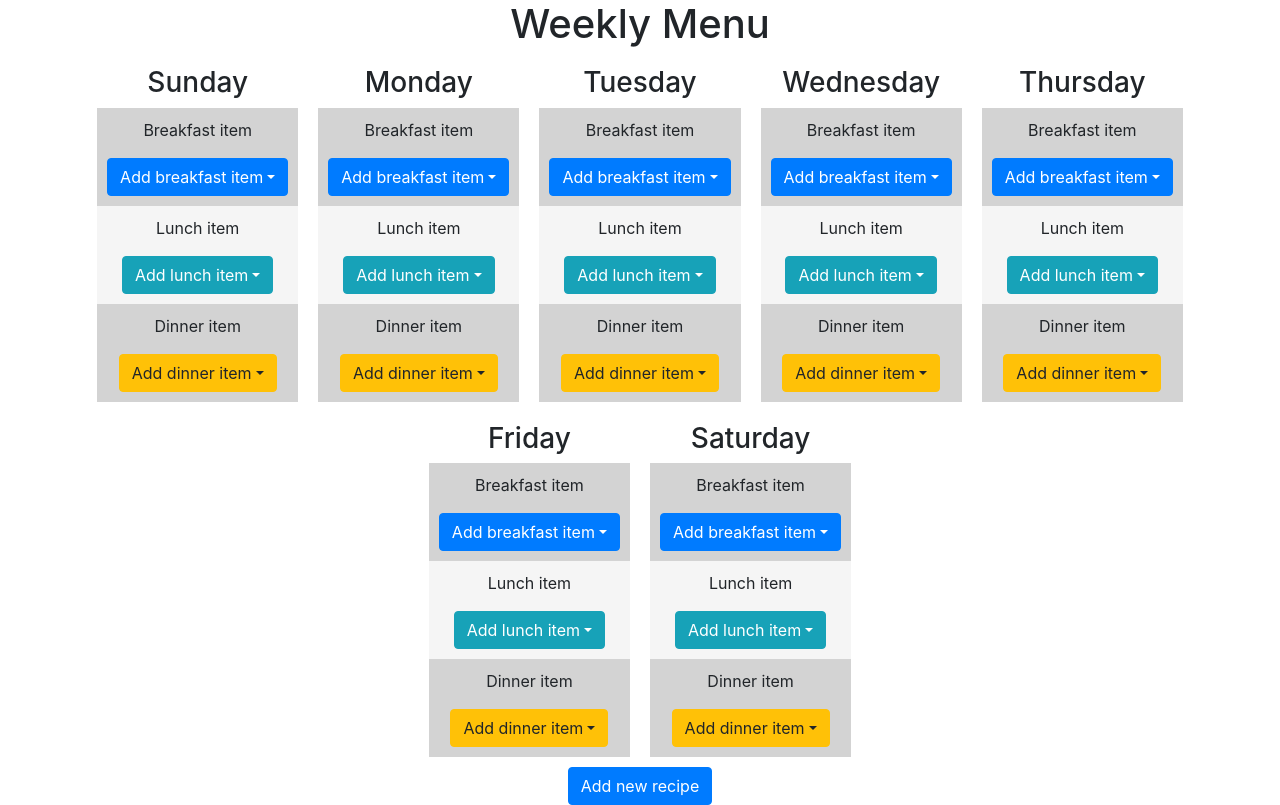
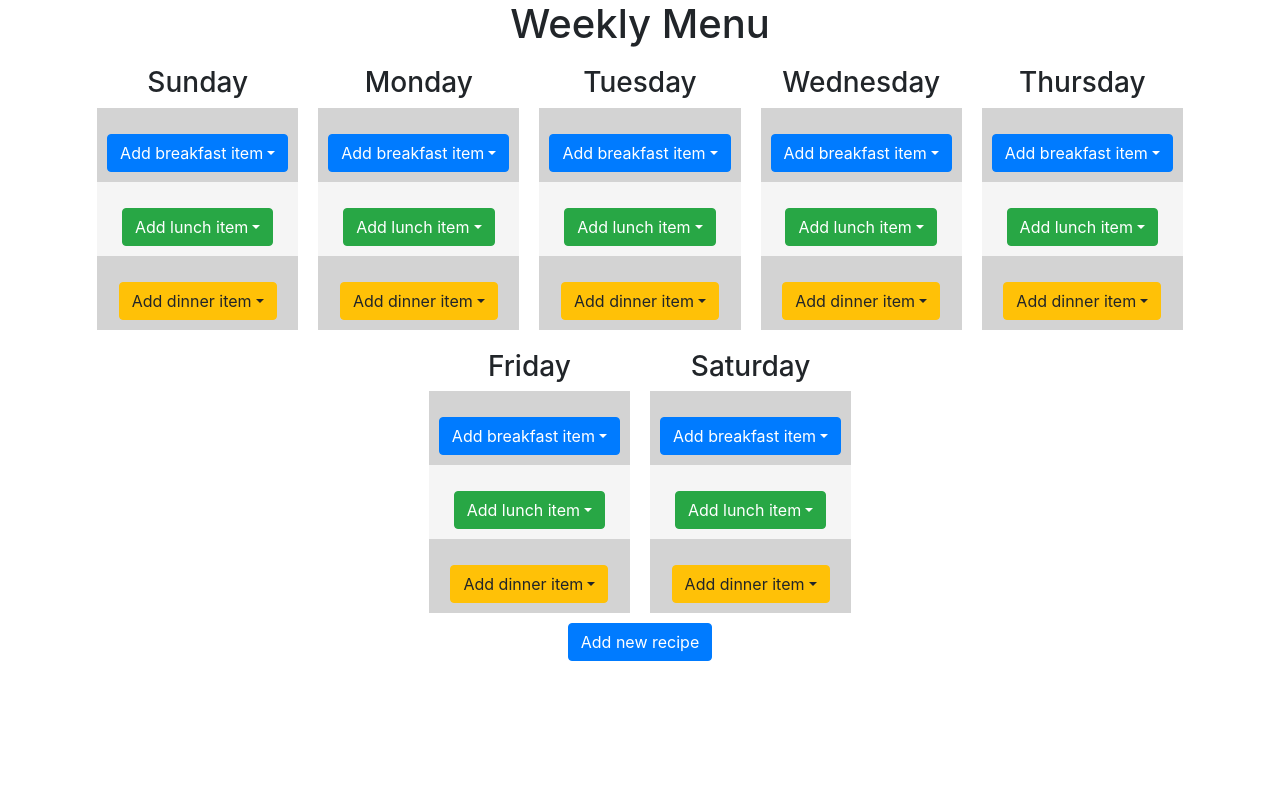
Before and after one commit to krashby4/menu-app, a React (Create React App) app: page / in a window 1280 px wide. Built offline with nearby package versions, Linux system fonts and the light colour scheme.

Commit message:
Can change recipes on certain days

```diff
--- a/src/components/DropDownRecipes.js
+++ b/src/components/Meal.js
@@ -1,11 +1,13 @@
-import React from 'react';
+import React, { useState } from 'react';
 import Dropdown from 'react-bootstrap/Dropdown'
 import DropdownButton from 'react-bootstrap/DropdownButton'
 import {recipeData} from './SavedRecipes'
 
-function DropDownRecipes(props) {
+function Meal(props) {
+    const [value,setValue]=useState('');
     const handleSelect=(e)=>{
         console.log(e);
+        setValue(e);
     }
 
     const recipeList = recipeData.map(recipe => {
@@ -15,13 +17,14 @@ function DropDownRecipes(props) {
         )
     })
 
-
-
     return (
-        <DropdownButton variant={props.variant} id={props.id} title={props.title}>
-            {recipeList}
-        </DropdownButton>
+        <div className={props.name}>
+            <p id={props.name+"Item"}>{value}</p>
+            <DropdownButton variant={props.variant} title={"Add "+props.name+" item"}>
+                {recipeList}
+            </DropdownButton>
+        </div>
     )
 }
 
-export default DropDownRecipes
+export default Meal
--- a/src/components/WeekDay.js
+++ b/src/components/WeekDay.js
@@ -1,25 +1,24 @@
-import React from 'react';
-import DropDownRecipes from './DropDownRecipes'
+import React, { useState } from 'react';
+import Meal from './Meal'
 
 
 function WeekDay(props) {
 
-
     return (
         <div className="weekday">
             <h3>{props.name}</h3>
-            <div className="breakfast">
-                <p id="breakfastItem">Breakfast item</p>
-                <DropDownRecipes title="Add breakfast item" id="breakfastDropdown"/>
-            </div>
-            <div className="lunch">
-                <p id="lunchItem">Lunch item</p>
-                <DropDownRecipes title="Add lunch item" id="lunchDropdown" variant='info' />
-            </div>
-            <div className="dinner">
-                <p id="dinnerItem">Dinner item</p>
-                <DropDownRecipes title="Add dinner item" id="dinnerDropdown" variant='warning'/>
-            </div>
+            <Meal
+                name="breakfast"
+                variant="primary"
+            />
+            <Meal
+                name="lunch"
+                variant="success"
+            />
+            <Meal
+                name="dinner"
+                variant="warning"
+            />
         </div>
     )
 }
```
